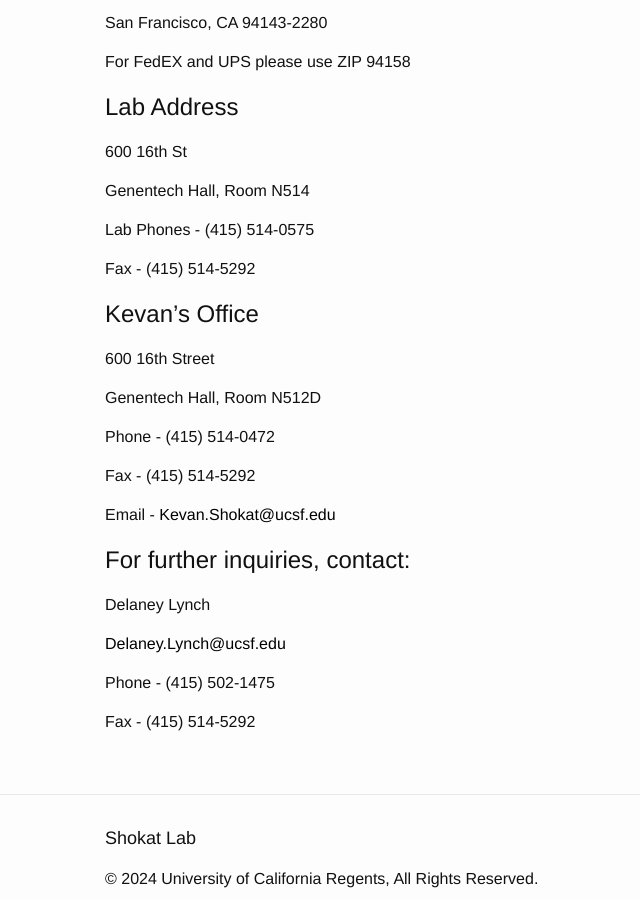
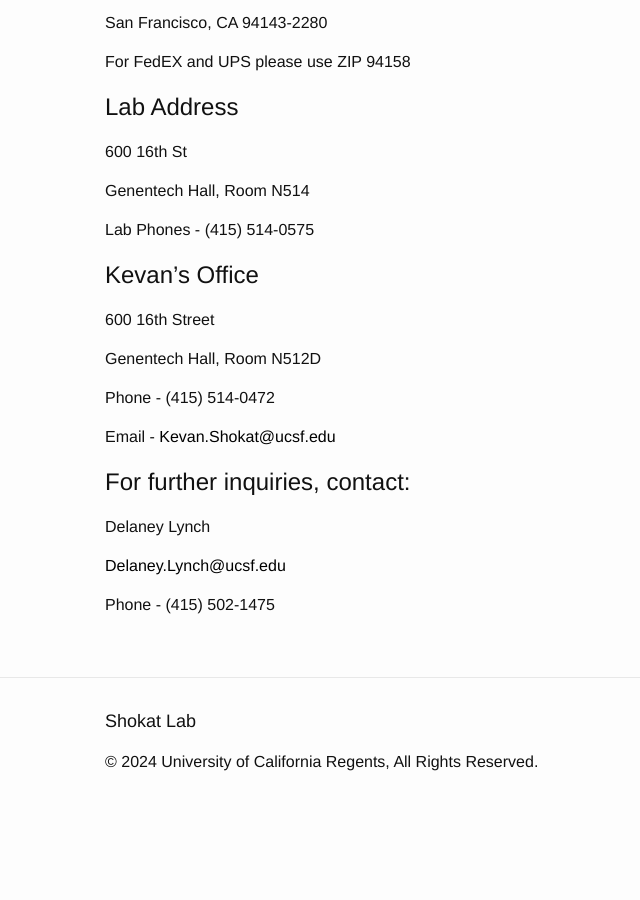
Before and after one commit to UCSF-CMP/shokat-lab, a Jekyll site: the page built from contact.md, in a window 1280 px wide and 900 px high, scrolled down 689 px. Shown: the whole window, without its empty margins (165-805 px from the left). Built offline with Jekyll 4.4.1, drawn with Linux system fonts in a browser that asks for light colours; nearby versions of some CDN libraries; after the commit the page ends 1493 px from its top, so only the background shows below that.

Commit message:
Update contact.md
updated -removed FAX

```diff
--- a/contact.md
+++ b/contact.md
@@ -40,7 +40,6 @@
 
 Lab Phones - (415) 514-0575
 
-Fax - (415) 514-5292
 
 
 
@@ -51,8 +50,6 @@
 Genentech Hall, Room N512D
 
 Phone - (415) 514-0472
-
-Fax - (415) 514-5292
 
 Email - [Kevan.Shokat@ucsf.edu](mailto:Kevan.Shokat@ucsf.edu)
 
@@ -65,5 +62,3 @@
 [Delaney.Lynch@ucsf.edu](mailto:Delaney.Lynch@ucsf.edu)
 
 Phone - (415) 502-1475
-
-Fax - (415) 514-5292
```
